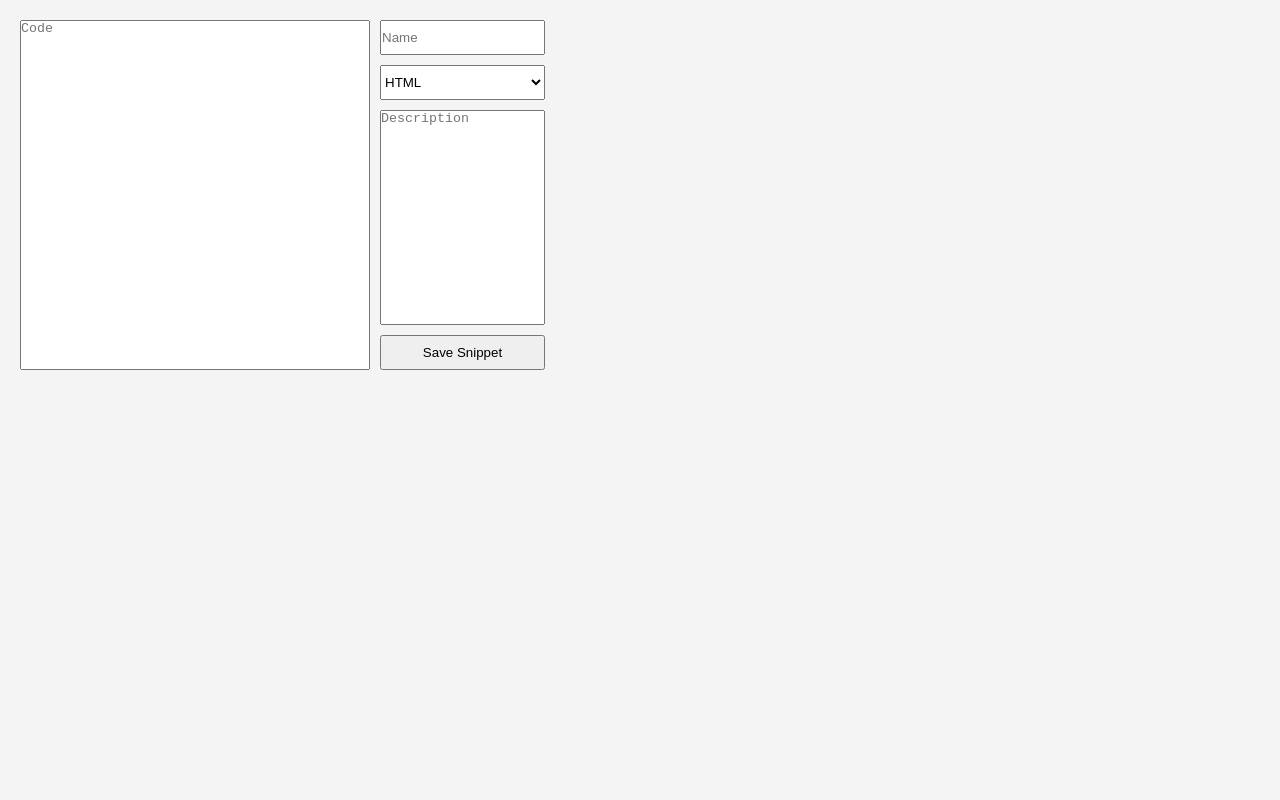
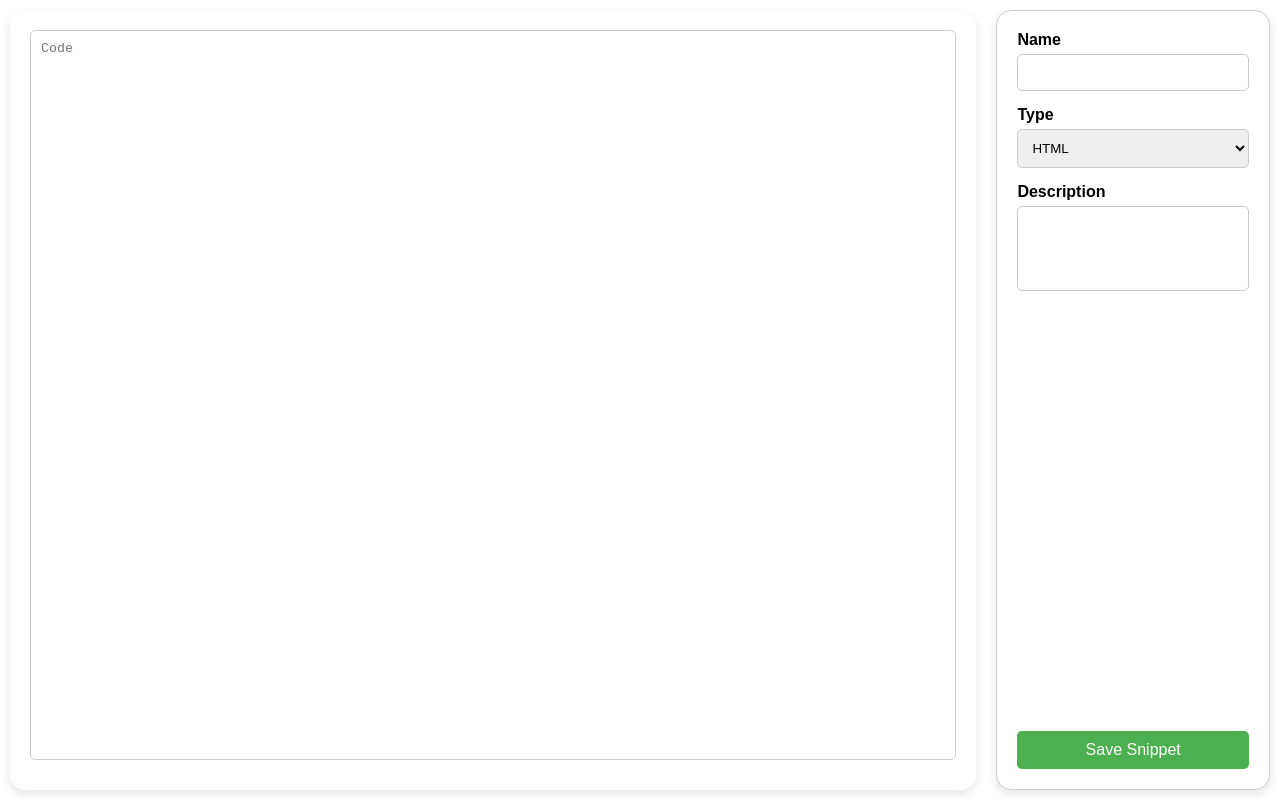
Before and after one commit to k-preslav/kodda, a website built with Vite: page pages/new.html in a window 1280 px wide. Built offline with nearby package versions, Linux system fonts and the light colour scheme.

Commit message:
updated layout and styling of new-page

```diff
--- a/pages/new.html
+++ b/pages/new.html
@@ -4,13 +4,20 @@
     <meta charset="UTF-8">
     <meta name="viewport" content="width=device-width, initial-scale=1.0">
     <title>Kodda</title>
-
-    <link rel="stylesheet" href="../styles/style.css"/>
+    <link rel="stylesheet" href="../styles/new.css"/>
 </head>
 <body>
+    <div class="container">
+        <div class="codePanel">
             <textarea placeholder="Code" id="codeInput"></textarea>
+        </div>
         <div class="propertiesPanel">
-        <input placeholder="Name" id="nameInput">
+            <div class="propBox">
+                <p>Name</p>
+                <input id="nameInput">
+            </div>
+            <div class="propBox">
+                <p>Type</p>
                 <select id="typeDropdown">
                     <option value="html">HTML</option>
                     <option value="css">CSS</option>
@@ -18,9 +25,15 @@
                     <option value="cs">C#</option>
                     <option value="cpp">C++</option>
                 </select>
-        <textarea placeholder="Description" id="descriptionInput"></textarea>
+            </div>
+            <div class="propBox" id="descPropBox">
+                <p>Description</p>
+                <textarea id="descriptionInput"></textarea>
+            </div>
             <button id="saveSnippetButton">Save Snippet</button>
         </div>
+    </div>
+    <p id="messageLabel"></p>
 
     <script type="module" src="../src/snippetManager.js"></script>
 </body>
--- a/src/apiHelper.js
+++ b/src/apiHelper.js
@@ -41,7 +41,7 @@ export async function addSnippet(userId, title, description, code, language = "P
   });
 
   const data = await response.json();
-  console.log(data);
+  return data;
 }
 
 export async function fetchSnippets(userId) {
--- a/src/snippetManager.js
+++ b/src/snippetManager.js
@@ -8,8 +8,10 @@ document.addEventListener("DOMContentLoaded", () => {
   const codeInput = document.getElementById("codeInput");
 
   const saveSnipButton = document.getElementById("saveSnippetButton");
+  const messageLabel = document.getElementById("messageLabel");
 
   saveSnipButton.addEventListener("click", () => {
+    messageLabel.textContent = "";
     let userId = localStorage.getItem("userId");
 
     if (userId) {
@@ -18,9 +20,24 @@ document.addEventListener("DOMContentLoaded", () => {
       const code = codeInput.value;
       const language = typeDropdown.value;
 
-      addSnippet(userId, title, description, code, language);
+      addSnippet(userId, title, description, code, language).then((data) => {
+        if (data.snippetExists) {
+          messageLabel.textContent = "This snippet is already added to your account.";
+        }
+        else {
+          clearInputs()
+        }
+      });
     } else {
       console.log("User is not logged in.");
+      window.location.href = "../index.html";
     }
   });
 });
+
+function clearInputs() {
+  nameInput.value = '';
+  typeDropdown.value = typeDropdown.options[0].value;
+  descriptionInput.value = '';
+  codeInput.value = '';
+}
--- /dev/null
+++ b/styles/new.css
@@ -0,0 +1,91 @@
+* {
+  box-sizing: border-box;
+  margin: 0;
+  padding: 0;
+}
+
+body {
+  font-family: Arial, sans-serif;
+  display: flex;
+  width: 100vw;
+  height: 100vh;
+  padding: 10px;
+}
+
+.container {
+  display: flex;
+  width: 100%;
+  height: 100%;
+}
+
+.codePanel {
+  flex: 8;
+  display: flex;
+  flex-direction: column;
+  padding: 20px;
+  background-color: white;
+  border-radius: 15px;
+  box-shadow: 0 4px 10px rgba(0, 0, 0, 0.1);
+  margin-right: 20px; /* Space between codePanel and propertiesPanel */
+}
+
+textarea {
+  flex: 1;
+  padding: 10px;
+  border: 1px solid #ccc;
+  border-radius: 5px;
+  font-family: monospace;
+  resize: none;
+  margin-bottom: 10px;
+  overflow: auto;
+  height: 95%;
+}
+
+.propertiesPanel {
+  flex: 2;
+  display: flex;
+  flex-direction: column;
+  padding: 20px;
+  background-color: white;
+  border-radius: 15px;
+  box-shadow: 0 4px 10px rgba(0, 0, 0, 0.1);
+  border: 1px solid #ccc;
+}
+
+.propBox {
+  margin-bottom: 15px;
+}
+
+.propBox p {
+  margin-bottom: 5px;
+  font-weight: bold;
+}
+
+input, select, textarea {
+  width: 100%;
+  padding: 10px;
+  border: 1px solid #ccc;
+  border-radius: 5px;
+}
+
+button {
+  padding: 10px 15px;
+  background-color: #4CAF50;
+  color: white;
+  border: none;
+  border-radius: 5px;
+  cursor: pointer;
+  font-size: 16px;
+  transition: background-color 0.3s ease;
+  margin-top: auto;
+}
+
+button:hover {
+  background-color: #45a049;
+}
+
+#messageLabel {
+  margin-top: 10px;
+  font-size: 14px;
+  color: #777;
+}
--- a/styles/style.css
+++ /dev/null
@@ -1,37 +0,0 @@
-body {
-  font-family: Arial, sans-serif;
-  background-color: #f4f4f4;
-  color: #333;
-  padding: 20px;
-  display: flex;
-  gap: 10px;
-}
-
-* {
-  margin: 0;
-  padding: 0;
-  box-sizing: border-box;
-}
-
-input, textarea, select, #saveSnippetButton {
-  width: 165px;
-  height: 35px;
-}
-#descriptionInput {
-  width: 165px;
-  height: 215px;
-  resize: none;
-}
-
-#codeInput {
-  width: 350px;
-  height: 350px;
-  resize: none;
-}
-
-.propertiesPanel {
-  display: flex;
-  flex-direction: column;
-  gap: 10px;
-  align-items: flex-start;
-}
```
Lines whose indentation alone changed are shown as unchanged.
